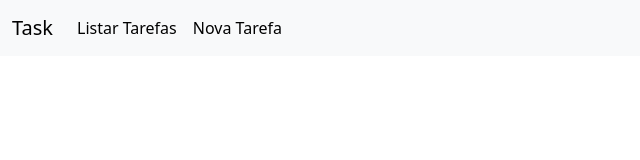
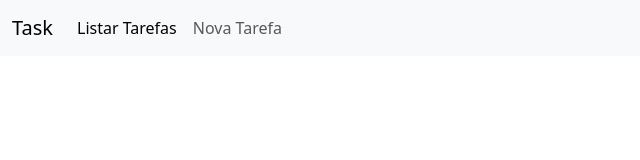
Before and after one commit to pelegrino/task, a React (Create React App) app in the folder task-frontend/: page / in a window 1280 px wide. Shown: the top 160 px of the page, without its empty margins (0-640 px from the left). Built offline with nearby package versions, Linux system fonts and the light colour scheme.

Commit message:
Processando os cliques nos itens da barra de navegação

```diff
--- a/task-frontend/src/components/NavBar.js
+++ b/task-frontend/src/components/NavBar.js
@@ -10,14 +10,25 @@
 
         this.state = {
             items: [
-                {name: "Listar Tarefas", href: "/"},
-                {name: "Nova Tarefa", href: "/form"},
+                {name: "Listar Tarefas", href: "/", active: true },
+                {name: "Nova Tarefa", href: "/form", active: false },
             ]
         }
+
+        this.onClickHandler = this.onClickHandler.bind(this);
     }
 
-    onClickHandler(item) {
-        alert(item.name);
+    onClickHandler(itemClicked) {
+        const items = [...this.state.items];
+        items.forEach(item => {
+            if (item.name === itemClicked.name) {
+                item.active = true;
+            } else {
+                item.active = false;
+            }
+        })
+
+        this.setState({items});
     }
 
     render() {
@@ -35,6 +46,7 @@
                             <div className="navbar-nav">
                             {this.state.items.map(
                                 i => <NavBarItem
+                                    key={i.name}
                                     item={i}
                                     onClick={this.onClickHandler} />)}
                             </div>
--- a/task-frontend/src/components/NavBarItem.js
+++ b/task-frontend/src/components/NavBarItem.js
@@ -7,7 +7,7 @@
         return (
             <div>
                 <Link
-                    className="nav-item nav-link active"
+                    className={`nav-item nav-link ${this.props.item.active ? "active" : ""}`}
                     to={this.props.href}
                     onClick={e => this.props.onClick(this.props.item)}>
                         {this.props.item.name}
```
